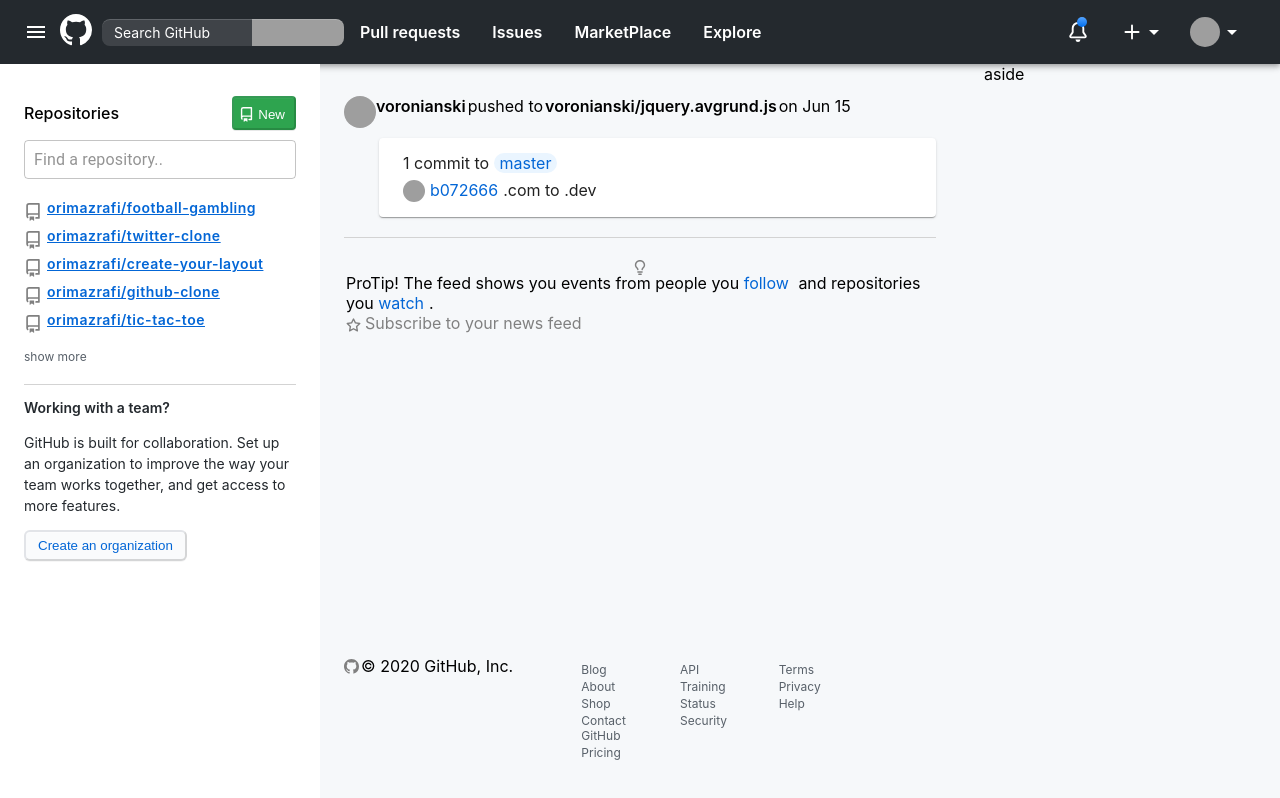
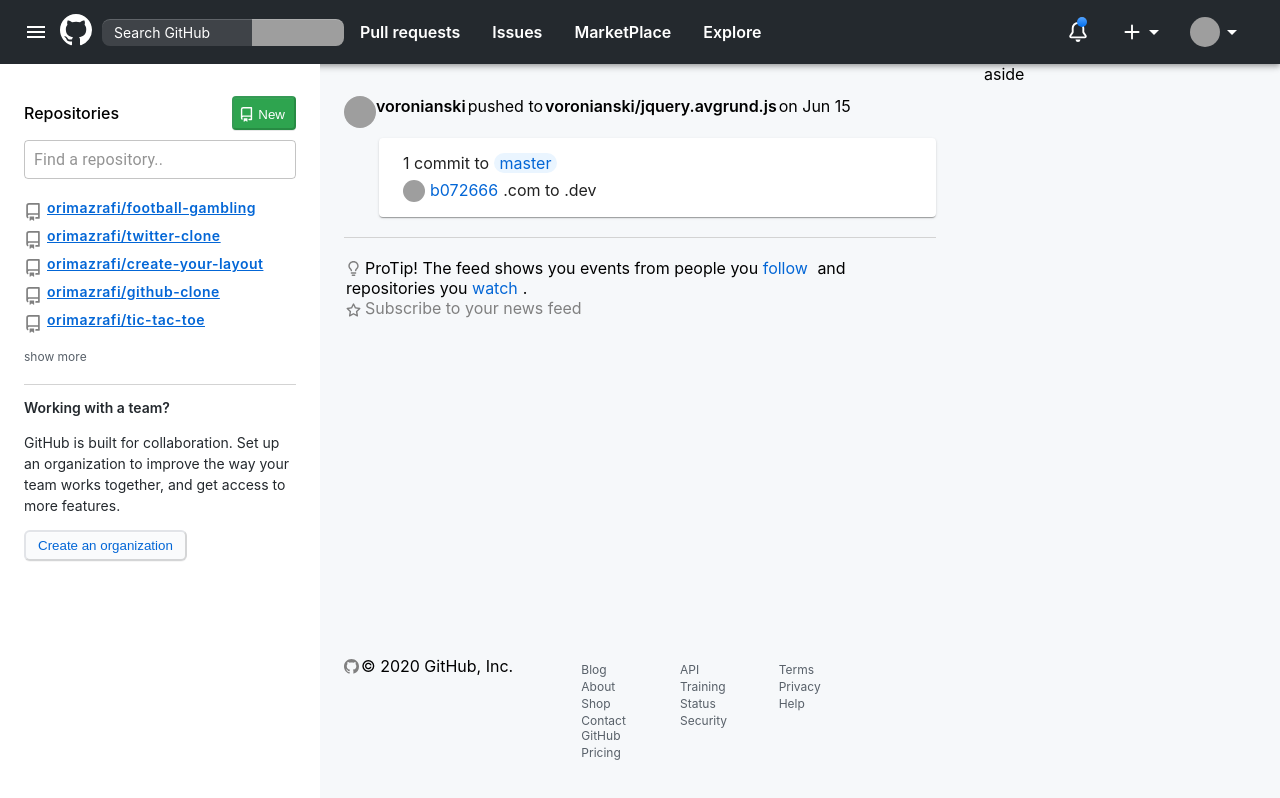
Before and after one commit to orimazrafi/github-clone, a React (Create React App) app: page / in a window 1280 px wide. Shown: the top 798 px of the page. Built offline with nearby package versions, Linux system fonts and the light colour scheme; grey boxes are pictures that could not be loaded.

Commit message:
Handle fix iconbug.

```diff
--- a/src/components/MainNotification/MainNotification.js
+++ b/src/components/MainNotification/MainNotification.js
@@ -93,14 +93,18 @@
             </Container>
         </Card>
         <BorderBottom margin="20px 0" />
+        <span style={{ marginLeft: "2px" }}>
             <SvgIcon
                 height="15px"
                 fill="gray"
                 position="relative"
+                margin="0 4px 0 0 "
                 top="2px"
                 fillRule="evenodd"
                 pathname="M8 1.5c-2.363 0-4 1.69-4 3.75 0 .984.424 1.625.984 2.304l.214.253c.223.264.47.556.673.848.284.411.537.896.621 1.49a.75.75 0 01-1.484.211c-.04-.282-.163-.547-.37-.847a8.695 8.695 0 00-.542-.68c-.084-.1-.173-.205-.268-.32C3.201 7.75 2.5 6.766 2.5 5.25 2.5 2.31 4.863 0 8 0s5.5 2.31 5.5 5.25c0 1.516-.701 2.5-1.328 3.259-.095.115-.184.22-.268.319-.207.245-.383.453-.541.681-.208.3-.33.565-.37.847a.75.75 0 01-1.485-.212c.084-.593.337-1.078.621-1.489.203-.292.45-.584.673-.848.075-.088.147-.173.213-.253.561-.679.985-1.32.985-2.304 0-2.06-1.637-3.75-4-3.75zM6 15.25a.75.75 0 01.75-.75h2.5a.75.75 0 010 1.5h-2.5a.75.75 0 01-.75-.75zM5.75 12a.75.75 0 000 1.5h4.5a.75.75 0 000-1.5h-4.5z" />
-        <span style={{ marginLeft: "2px" }}>  ProTip! The feed shows you events from people you <ColoredText>follow</ColoredText> and repositories you <ColoredText>watch</ColoredText>.</span>
+
+
+         ProTip! The feed shows you events from people you <ColoredText>follow</ColoredText> and repositories you <ColoredText>watch</ColoredText>.</span>
 
         <TextAndIcon
             height="15px"
--- a/src/components/SvgIcon/SvgIcon.js
+++ b/src/components/SvgIcon/SvgIcon.js
@@ -4,7 +4,7 @@
     return (
         <svg onClick={props.handleClick}
             className={props.hover ? style.hover : style.cursor}
-            style={{ height: props.height, fill: props.fill, position: props.position, right: props.right, top: props.top }} viewBox="0 0 16 16">
+            style={{ margin: props.margin, height: props.height, fill: props.fill, position: props.position, right: props.right, top: props.top }} viewBox="0 0 16 16">
             <path fillRule={props.fillRule} d={props.pathname}
             ></path>
             {props.svgPath2 ?
```
Lines whose indentation alone changed are shown as unchanged.
